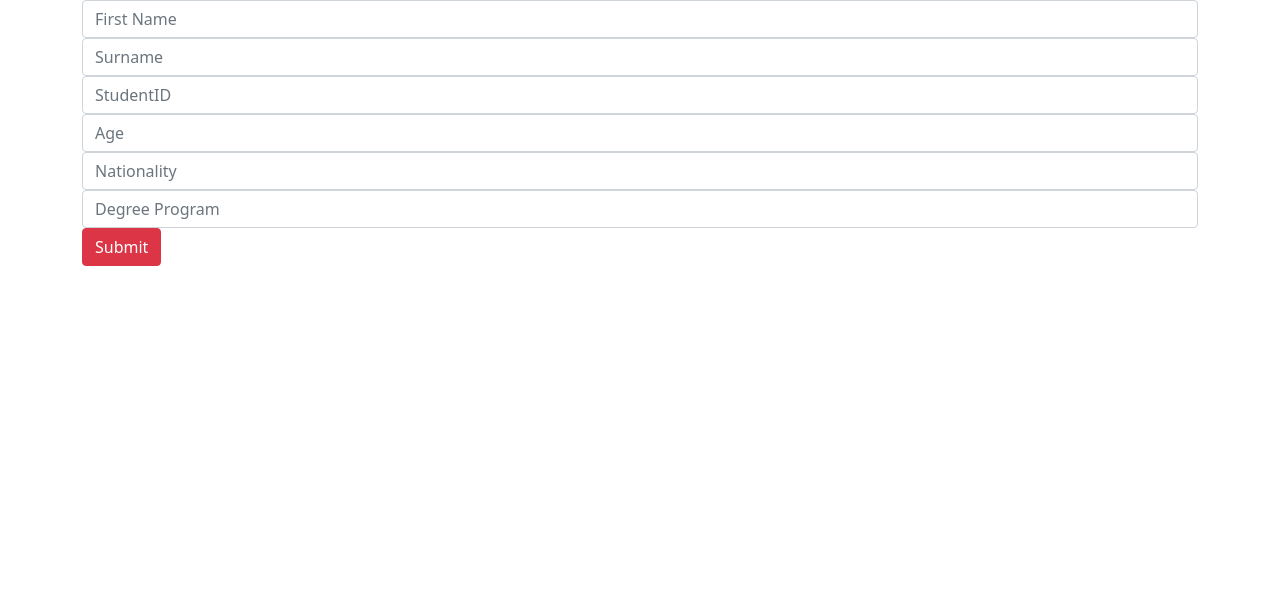
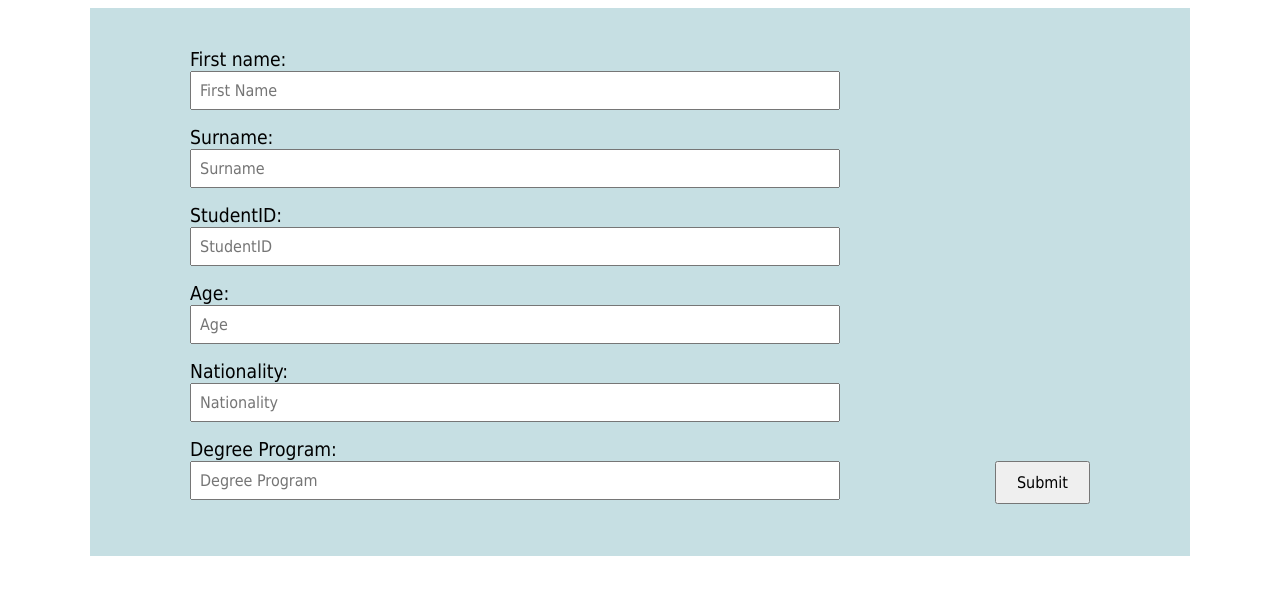
Before and after one commit to trulstp/Webprosjekt, a React (Create React App) app in the folder registrationfront/: page / in a window 1280 px wide. Shown: the top 594 px of the page. Built offline with nearby package versions, Linux system fonts and the light colour scheme.

Commit message:
added styling

```diff
--- a/registrationfront/src/App.jsx
+++ b/registrationfront/src/App.jsx
@@ -1,6 +1,7 @@
 import React,  { Component } from 'react';
-import "bootstrap/dist/css/bootstrap.min.css"
+//import "bootstrap/dist/css/bootstrap.min.css"
 import axios from 'axios'
+import './styles.css'
 
 class App extends Component {
     constructor(){
@@ -89,49 +90,61 @@ class App extends Component {
                 <div className='container'>
                     <div className='form-div'>
                         <form onSubmit={this.onSubmit}>
+                            <label for='input-name'>First name:</label>
                             <input type = 'text'
+                            id='input-name'
                             placeholder='First Name'
                             onChange={this.changeFirstName}
                             value={this.state.firstName}
-                            className='form-control form-group'
+                            className='input-field'
                             />
 
+                            <label for='input-surname'>Surname:</label>
                             <input type = 'text'
+                            id='input-surname'
                             placeholder='Surname'
                             onChange={this.changeSurName}
                             value={this.state.surName}
-                            className='form-control form-group'
+                            className='input-field'
                             />
 
+                            <label for='input-id'>StudentID:</label>
                             <input type = 'integer'
+                            id='input-id'
                             placeholder='StudentID'
                             onChange={this.changeStudentID}
                             value={this.state.studentID}
-                            className='form-control form-group'
+                            className='input-field'
                             />
 
-                            <input type = 'integer'
+                            <label for='input-age'>Age:</label>
+                            <input type = 'number'
+                            id='input-age'
                             placeholder='Age'
                             onChange={this.changeAge}
                             value={this.state.age}
-                            className='form-control form-group'
+                            className='input-field'
                             />
 
+                            <label for='input-nationality'>Nationality:</label>
                             <input type = 'text'
+                            id='input-nationality'
                             placeholder='Nationality'
                             onChange={this.changeNationality}
                             value={this.state.nationality}
-                            className='form-control form-group'
+                            className='input-field'
                             />
 
+                            <label for='input-degree'>Degree Program:</label>
                             <input type = 'text'
+                            id='input-degree'
                             placeholder='Degree Program'
                             onChange={this.changeDegreeProgram}
                             value={this.state.degreeProgram}
-                            className='form-control form-group'
+                            className='input-field'
                             />
 
-                            <input type='submit' className='btn btn-danger btn-block' value='Submit'/>
+                            <input type='submit' className='btn-submit' value='Submit'/>
                         </form>
                     </div>
                 </div>
--- /dev/null
+++ b/registrationfront/src/styles.css
@@ -0,0 +1,38 @@
+.container {
+    background-color: #C6DFE3;
+    padding: 30px 0;
+    max-width: 1100px;
+}
+
+.form-div {
+    max-width: 900px;
+    padding: 10px;
+    font-size: 1.2rem;
+}
+
+.container, .form-div {
+    margin: 0 auto;
+}
+
+input, .form-div label {
+    font-family: Tahoma, Geneva, Verdana, sans-serif;
+}
+
+.form-div label {
+    display: block;
+}
+
+.input-field {
+    width: 70%;
+    margin-bottom: 16px;
+    padding: 8px;
+}
+
+.btn-submit {
+    padding: 10px 20px;
+    float: right;
+}
+
+.input-field, .btn-submit {
+    font-size: 1rem;
+}
```
